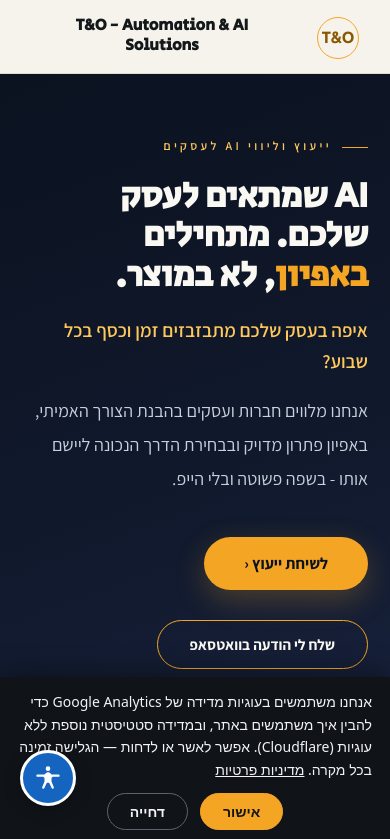
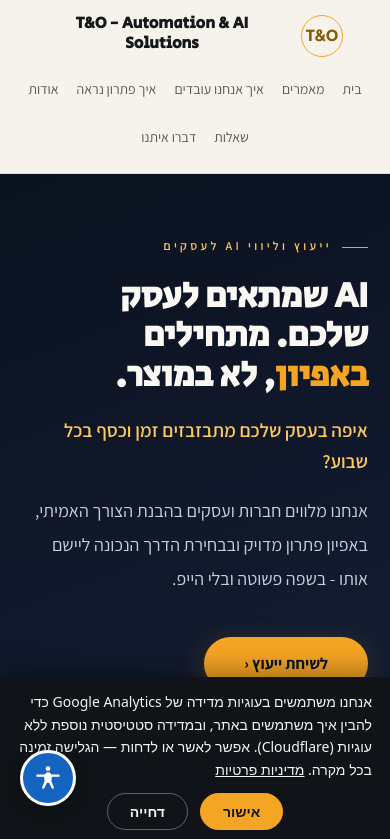
Before and after one commit to orws88gold/tno-ai, a plain HTML site: page index.html in a window 390 px wide. Shown: the top 839 px of the page. Drawn offline with Linux system fonts and the light colour scheme.

Commit message:
Center brand above navigation and add first RTL Home tab

```diff
--- a/index.html
+++ b/index.html
@@ -23,7 +23,7 @@
 <link rel="apple-touch-icon" sizes="180x180" href="/assets/apple-touch-icon.png">
 </head><body><a class="skip-link" href="#main-content">דילוג לתוכן</a>
 <div class="site">
-<header class="topbar"><div class="wrap bar-in"><div class="brand-side"><span class="mono" dir="ltr">T&amp;O</span><div class="brand"><span dir="ltr">T&amp;O - Automation &amp; AI Solutions</span></div></div><div class="brand-side"><a class="phonepill" href="tel:+972545696422"><span dir="ltr">054-569-6422</span></a><nav class="topnav" aria-label="ניווט ראשי"><a href="/blog/">מאמרים</a><a href="#process">איך אנחנו עובדים</a><a href="#examples">איך פתרון נראה</a><a href="#about">אודות</a><a href="#faq">שאלות</a><a href="#contact">דברו איתנו</a></nav></div></div></header>
+<header class="topbar"><div class="wrap bar-in"><a class="brand-side brand-home" href="/" aria-label="בית"><span class="mono" dir="ltr">T&amp;O</span><div class="brand"><span dir="ltr">T&amp;O - Automation &amp; AI Solutions</span></div></a><div class="brand-side"><a class="phonepill" href="tel:+972545696422"><span dir="ltr">054-569-6422</span></a><nav class="topnav" aria-label="ניווט ראשי"><a href="/">בית</a><a href="/blog/">מאמרים</a><a href="#process">איך אנחנו עובדים</a><a href="#examples">איך פתרון נראה</a><a href="#about">אודות</a><a href="#faq">שאלות</a><a href="#contact">דברו איתנו</a></nav></div></div></header>
 <main id="main-content" tabindex="-1"><section class="hero"><div class="wrap hero-grid">
 <div class="reveal on"><div class="kicker">ייעוץ וליווי <bdi>AI</bdi> לעסקים</div><h1><bdi>AI</bdi> שמתאים לעסק שלכם. מתחילים <em>באפיון</em>, לא במוצר.</h1><p class="hook">איפה בעסק שלכם מתבזבזים זמן וכסף בכל שבוע?</p><p class="lede">אנחנו מלווים חברות ועסקים בהבנת הצורך האמיתי, באפיון פתרון מדויק ובבחירת הדרך הנכונה ליישם אותו - בשפה פשוטה ובלי הייפ.</p><div class="cta-row"><a class="btn-main" href="#contact">לשיחת ייעוץ ‹</a><a class="btn-wa" href="https://wa.me/972545696422" target="_blank" rel="noopener">שלח לי הודעה בוואטסאפ</a></div><div class="principles"><span>אפיון לפני מוצר</span><span>שקיפות מלאה</span><span>ליווי ביישום</span></div></div>
 <div class="hero-photo reveal on"><div class="hero-photo-inner"><img src="assets/hero.webp" alt="יועץ ובעל עסק בשיחת עבודה סביב שולחן עם מסמכים" width="1080" height="1350" decoding="async" loading="eager" fetchpriority="high"></div><div class="photo-cap">כל פרויקט מתחיל בשיחה - מבינים את העסק לפני שמציעים טכנולוגיה.</div></div>
--- a/style.css
+++ b/style.css
@@ -184,3 +184,6 @@ body, .site { font-weight: 400; }
 
 /* Approved About text, 2026-11-09 */
 .about{background:#f7f2e7;color:#12211a;scroll-margin-top:90px}.about-body{max-width:780px;margin-inline:auto;font-size:18px;line-height:1.9}.about-body p{margin:0 0 1.25em}.about-body li{margin-bottom:1em}.about-body h3{font-size:1.55rem;line-height:1.5;margin:0 0 1em}.about-body strong{font-weight:700}.about-body li,.about-body p{overflow-wrap:anywhere}@media(max-width:650px){.about-body{font-size:17px;line-height:1.9}}
+
+/* Owner request 2026-11-10: centered brand above navigation */
+.topbar .bar-in{display:flex;flex-direction:column;align-items:center;justify-content:center;gap:14px;padding-top:18px;padding-bottom:16px}.topbar .brand-home{color:inherit;text-decoration:none;display:flex;align-items:center;justify-content:center;text-align:center}.topbar .brand-home .brand-lockup{text-align:center}.topbar .bar-in>.brand-side:last-child{display:flex;align-items:center;justify-content:center;flex-wrap:wrap;gap:16px}.topbar .topnav{display:flex;justify-content:center;flex-wrap:wrap;gap:10px 24px}.topbar .topnav a{min-height:44px;display:flex;align-items:center}.topbar .phonepill{display:none}@media(max-width:650px){.topbar .bar-in{gap:10px;padding:14px 18px}.topbar .topnav{gap:4px 18px;font-size:14px}.topbar .brand-home{gap:12px}.topbar .brand-slogan{white-space:normal}}
```
Also changed, not shown: blog/business-system-specification/index.html (+1 -1 lines), blog/index.html (+1 -1 lines).
